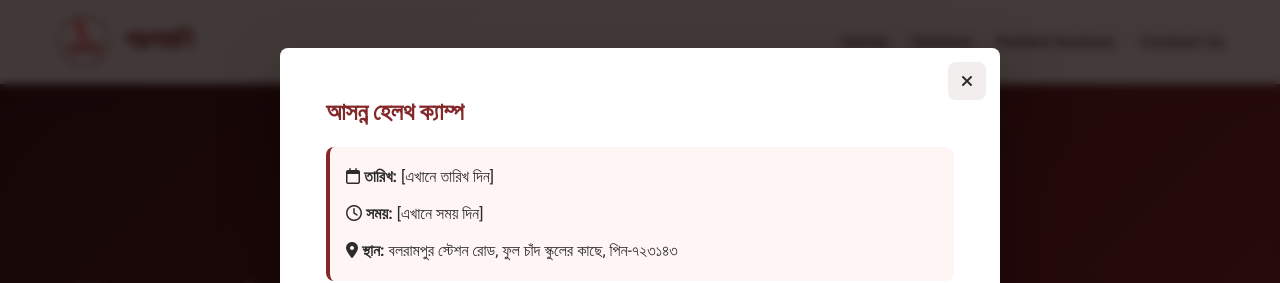
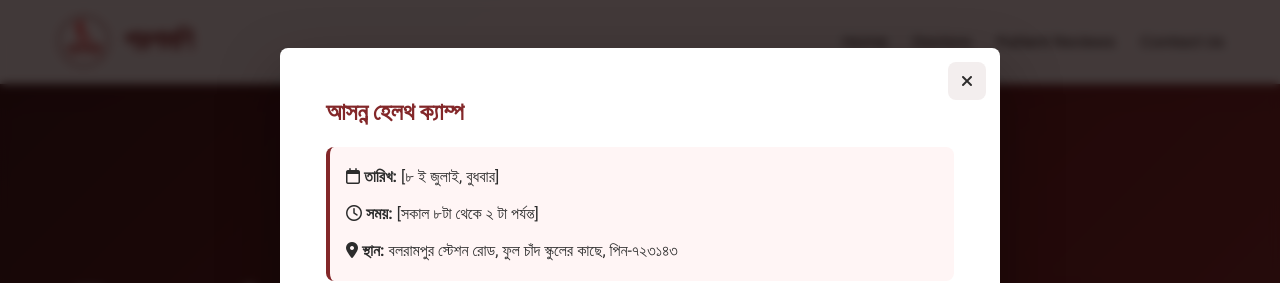
Before and after one commit to spaul959/Parashmoni_web, a React (Vite) app: page / in a window 1280 px wide. Both pictures are taken after a click on the button "Health Camp Details". Shown: the top 283 px of the page. Built offline with nearby package versions, Linux system fonts and the light colour scheme.

Commit message:
Update Hero.jsx

```diff
--- a/src/components/Hero.jsx
+++ b/src/components/Hero.jsx
@@ -49,8 +49,8 @@ const Hero = () => {
               <h2>আসন্ন হেলথ ক্যাম্প</h2>
               <div className="camp-details">
                 <div className="camp-info-box">
-                  <p><strong><i className="fa-regular fa-calendar"></i> তারিখ:</strong> [এখানে তারিখ দিন]</p>
-                  <p><strong><i className="fa-regular fa-clock"></i> সময়:</strong> [এখানে সময় দিন]</p>
+                  <p><strong><i className="fa-regular fa-calendar"></i> তারিখ:</strong> [৮ ই জুলাই, বুধবার]</p>
+                  <p><strong><i className="fa-regular fa-clock"></i> সময়:</strong> [সকাল ৮টা থেকে ২ টা পর্যন্ত]</p>
                   <p><strong><i className="fa-solid fa-location-dot"></i> স্থান:</strong> বলরামপুর স্টেশন রোড, ফুল চাঁদ স্কুলের কাছে, পিন-৭২৩১৪৩</p>
                 </div>
                 <ul className="camp-service-list">
```
